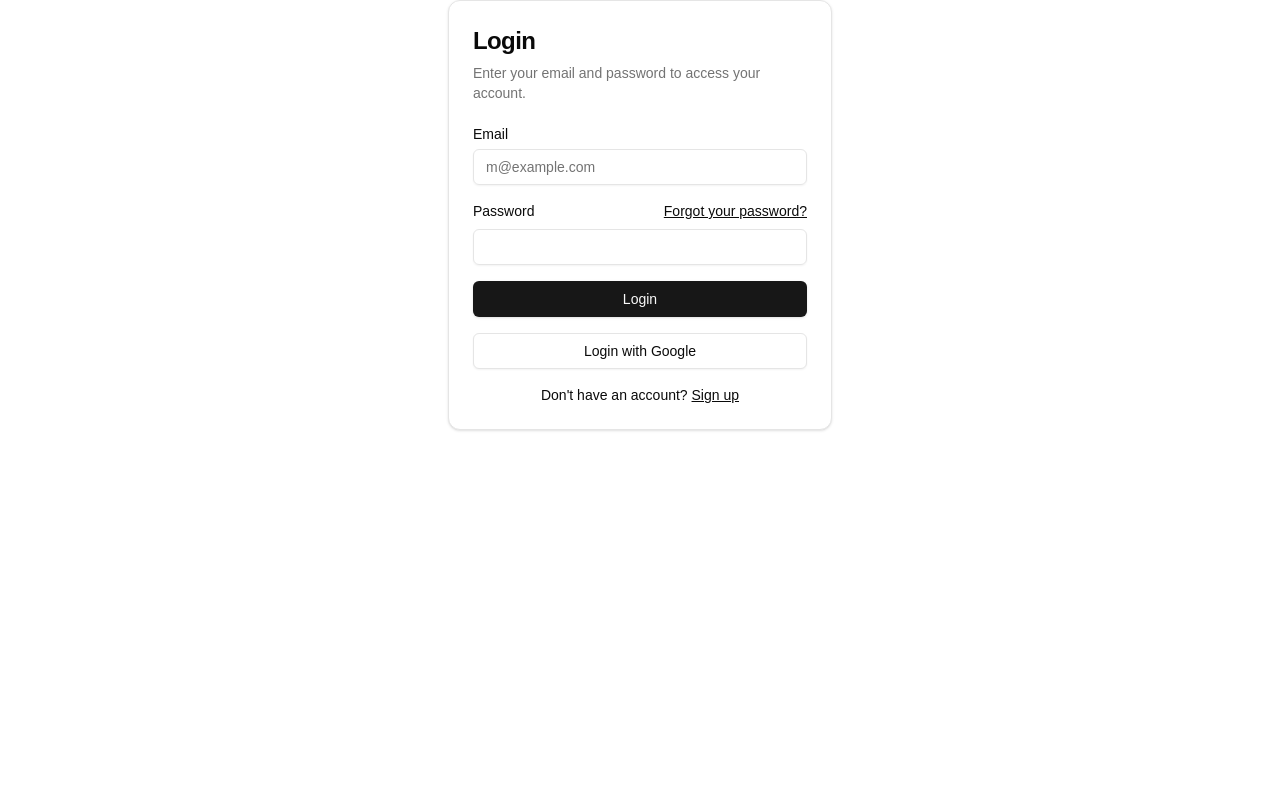
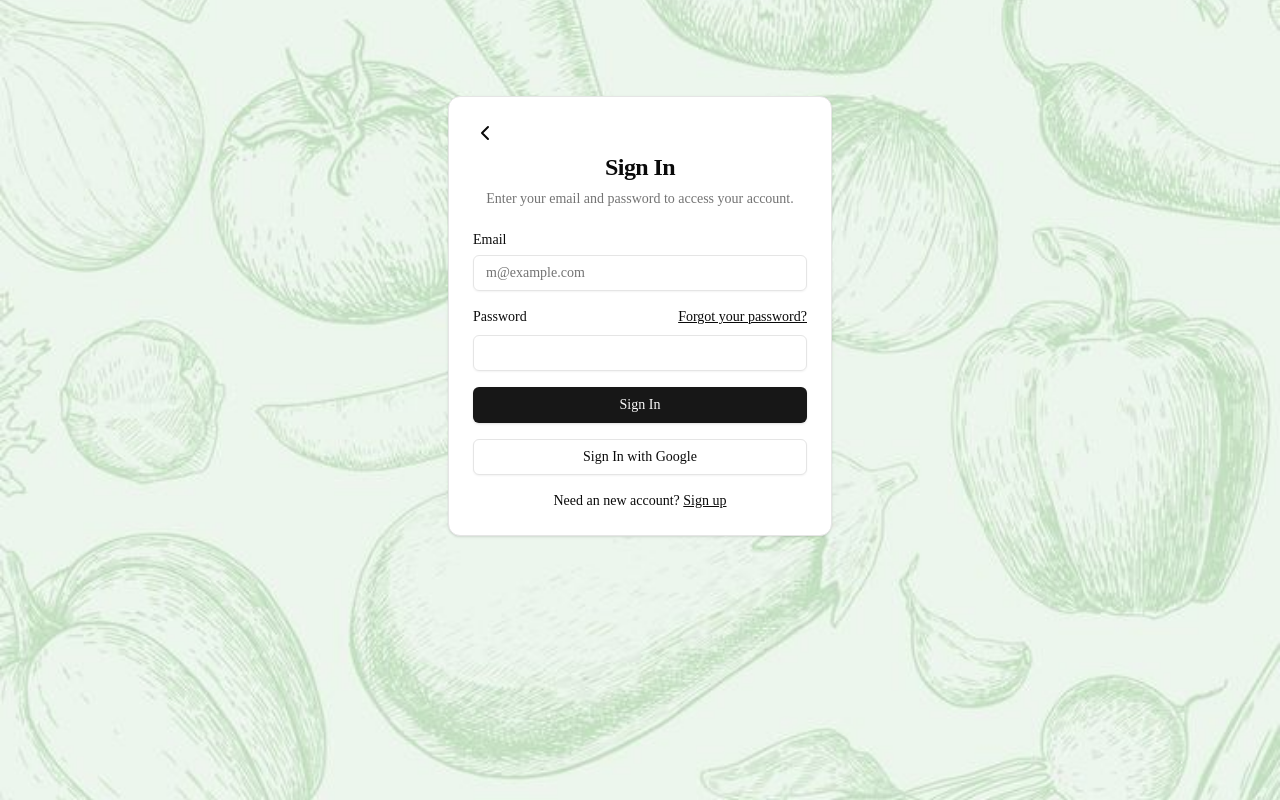
Before and after one commit to bytebasket/bytebasket, a Next.js app in the folder app/frontend/: page /login in a window 1280 px wide. Built offline with nearby package versions, Linux system fonts and the light colour scheme.

Commit message:
add background, change fond, fix some navigation, add 'back to landing page' button, change the wording, add  'sign out 'to  the sidebar which will navigate to landing page

```diff
--- a/app/frontend/src/app/globals.css
+++ b/app/frontend/src/app/globals.css
@@ -3,7 +3,11 @@
 @tailwind utilities;
 
 body {
-  font-family: Arial, Helvetica, sans-serif;
+  font-family: "Lucida Handwriting",cursive;
+  background-image: url('/background.png');
+  background-size: cover;
+  background-position: center;
+  background-repeat: no-repeat;
 }
 
 @layer base {
@@ -86,3 +90,10 @@ body {
     @apply bg-background text-foreground;
   }
 }
+
+.backgroundIMG{
+  background-image: url('/background.png');
+  background-size: cover;
+  background-position: center;
+  background-repeat: no-repeat;
+}
--- a/app/frontend/src/app/homepage/page.tsx
+++ b/app/frontend/src/app/homepage/page.tsx
@@ -4,8 +4,8 @@ import { AlertCircleIcon, RefrigeratorIcon, ShoppingCartIcon } from "lucide-reac
 
 const HomePage: React.FC = () => {
   return (
-    <div className="min-h-screen bg-gray-100">
-      <h1 className="text-4xl font-bold text-center text-gray-800 mb-12">Hello Sunshine!</h1>
+    <div className="min-h-screen bg-gray-100 backgroundIMG">
+      <h1 className="text-4xl font-bold text-center text-gray-800 mb-12">Welcom Back Sunshine!</h1>
 
       <div className="main-content px-6">
         <section className="flex justify-center items-center">
@@ -13,7 +13,7 @@ const HomePage: React.FC = () => {
 
             <Card className="p-8 bg-gradient-to-br from-pink-300 via-red-200 to-yellow-300 text-gray-800 rounded-lg shadow-md hover:shadow-xl transform hover:scale-105 transition duration-300">
               <CardHeader>
-                <CardTitle className="text-2xl text-center mb-4">Alert</CardTitle>
+                <CardTitle className="text-2xl text-center mb-4">Heads up!</CardTitle>
                 <AlertCircleIcon size="3em" className="mx-auto mb-4 text-red-600" />
                 <CardDescription className="text-lg">
                   <ul className="list-disc space-y-2">
--- a/app/frontend/src/app/layout.tsx
+++ b/app/frontend/src/app/layout.tsx
@@ -1,9 +1,6 @@
 import type { Metadata } from "next";
 import localFont from "next/font/local";
 import "./globals.css";
-import { ReactNode } from "react";
-import Link from "next/link";
-import Image from "next/image";
 
 const geistSans = localFont({
   src: "./fonts/GeistVF.woff",
@@ -36,6 +33,3 @@ export default function RootLayout({
     </html>
   );
 }
-interface LayoutProps {
-  children: ReactNode;
-}
--- a/app/frontend/src/app/login/page.tsx
+++ b/app/frontend/src/app/login/page.tsx
@@ -12,6 +12,7 @@ import { Card,
 
 import { Input } from "@/components/ui/input";
 import { Label } from "@/components/ui/label";
+import { ChevronLeft } from "lucide-react";
 
 export default function Login() {
   const router = useRouter();  // Initialize the router
@@ -23,10 +24,11 @@ export default function Login() {
   };
 
   return (
-    <Card className="mx-auto max-w-sm">
+    <Card className="mx-auto max-w-sm mt-24">
       <CardHeader>
-        <CardTitle className="text-2xl">Login</CardTitle>
-        <CardDescription>
+      <Link href="/" ><ChevronLeft /> </Link> {/*back to landing page*/}
+        <CardTitle className="text-2xl text-center">Sign In</CardTitle>
+        <CardDescription className="text-center">
           Enter your email and password to access your account.
         </CardDescription>
       </CardHeader>
@@ -46,14 +48,14 @@ export default function Login() {
             <Input id="password" type="password" required />
           </div>
           <Button type="button" onClick={handleLogin} className="w-full">
-            Login
+          Sign In
           </Button>
           <Button variant="outline" className="w-full">
-            Login with Google
+          Sign In with Google
           </Button>
         </div>
         <div className="mt-4 text-center text-sm">
-          Don&apos;t have an account?{" "}
+          Need an new account?{" "}
           <Link href="/signup" className="underline">
             Sign up
           </Link>
--- a/app/frontend/src/app/page.tsx
+++ b/app/frontend/src/app/page.tsx
@@ -12,14 +12,14 @@ import {
 export default async function Home() {
   return (
     <main className="flex min-h-screen flex-col">
-      <header className="sticky top-0 z-40 border-b border-transparent transition duration-200 ease-in-out animate-header-slide">
+      <header className=" bg-white sticky top-0 z-40 border-b border-transparent transition duration-200 ease-in-out animate-header-slide">
         <div className="mx-auto w-full max-w-7xl px-52">
           <div className="flex items-center justify-between transition duration-500 ease-in-out md:flex">
             <div className="flex lg:w-[255px]">
               <Image
                 src="/Logo.png"
                 alt="ByteBasket Logo"
-                width={200}
+                width={250}
                 height={50}
                 className="mr-2"
               />
@@ -44,7 +44,7 @@ export default async function Home() {
 
       {/* Hero Section */}
       <section className="flex flex-col items-center justify-center px-4 py-32 text-center">
-        <div className="text-center">
+        <div className="text-center ">
           <h1 className="mb-6 text-6xl font-bold tracking-tight">
             Your Smart Kitchen
             <span className="bg-gradient-to-r from-green-400 to-blue-500 bg-clip-text text-transparent">
@@ -58,21 +58,13 @@ export default async function Home() {
             recipe suggestions.
           </h2>
         </div>
-
-        <div className="mt-10 flex items-center justify-center gap-x-6 lg:justify-start">
-          <Link
-            href="/login"
-            className={buttonVariants({ variant: "outline" })}
-          >
-            Log In
-          </Link>
           <Link
             href="/signup"
             className={buttonVariants({ variant: "default" })}
           >
             Get Started
           </Link>
-        </div>
+
       </section>
 
       {/* Features Grid */}
--- a/app/frontend/src/app/signup/page.tsx
+++ b/app/frontend/src/app/signup/page.tsx
@@ -10,23 +10,27 @@ import {
 } from "@/components/ui/card";
 import { Input } from "@/components/ui/input";
 import { Label } from "@/components/ui/label";
+import { ChevronLeft } from "lucide-react";
 
 export default function Signup() {
   return (
-    <Card className="mx-auto max-w-sm">
+    <Card className="mx-auto max-w-sm mt-24 ">
       <CardHeader>
-        <CardTitle className="text-2xl">Create Account</CardTitle>
-        <CardDescription>
-          Enter your email and password to access your account.
+      <Link href="/" ><ChevronLeft /> </Link> {/*back to landing page*/}
+        <CardTitle className="text-2xl text-center">Create Account</CardTitle>
+        <CardDescription className="text-center">
+          Enter your name, email and password to create new account.
         </CardDescription>
       </CardHeader>
       <CardContent>
       <div className="text-center text-sm">
           Already have an account?{" "}
           <Link href="/login" className="underline">
-          Login
+          Sign In
           </Link>
         </div>
+
+        <div className="grid gap-4">
         <div className="grid gap-2">
             <div className="flex items-center">
               <Label htmlFor="fname">First Name*</Label>
@@ -39,7 +43,6 @@ export default function Signup() {
             </div>
             <Input id="lname" type="text" required />
           </div>
-        <div className="grid gap-4">
           <div className="grid gap-2">
             <Label htmlFor="email">Email*</Label>
             <Input
--- a/app/frontend/src/components/app-sidebar.tsx
+++ b/app/frontend/src/components/app-sidebar.tsx
@@ -1,4 +1,4 @@
-import { Home, ShoppingCart, Refrigerator, Receipt, History, Settings, User, UserPlus, Link } from "lucide-react";
+import { Home, ShoppingCart, Refrigerator, Receipt, History, Settings, User, UserPlus, LogOut  } from "lucide-react";
 
 import {
   Sidebar,
@@ -14,7 +14,7 @@ import {
 const items = [
   {
     title: "Home",
-    url: "/",
+    url: "/homepage",
     icon: Home,
   },
   {
@@ -52,6 +52,11 @@ const items = [
     url: "/dashboard/invite",
     icon: UserPlus,
   },
+  {
+    title: "Sign out",
+    url: "/",
+    icon: LogOut,
+  },
 ];
 
 export function AppSidebar() {
```
Also changed, not shown: app/frontend/public/background.png (added), app/frontend/public/cartoon-grocery.png (deleted).
